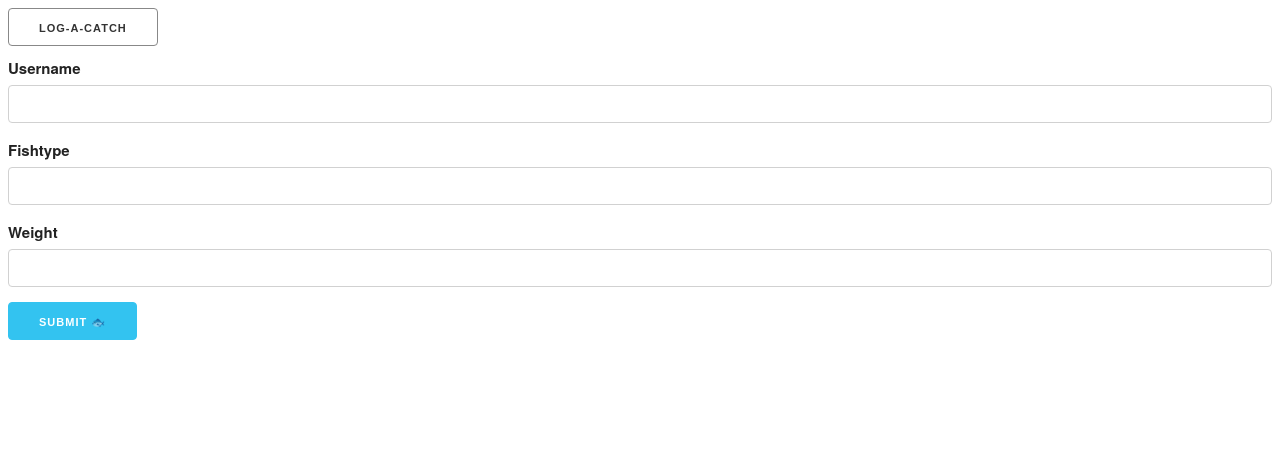
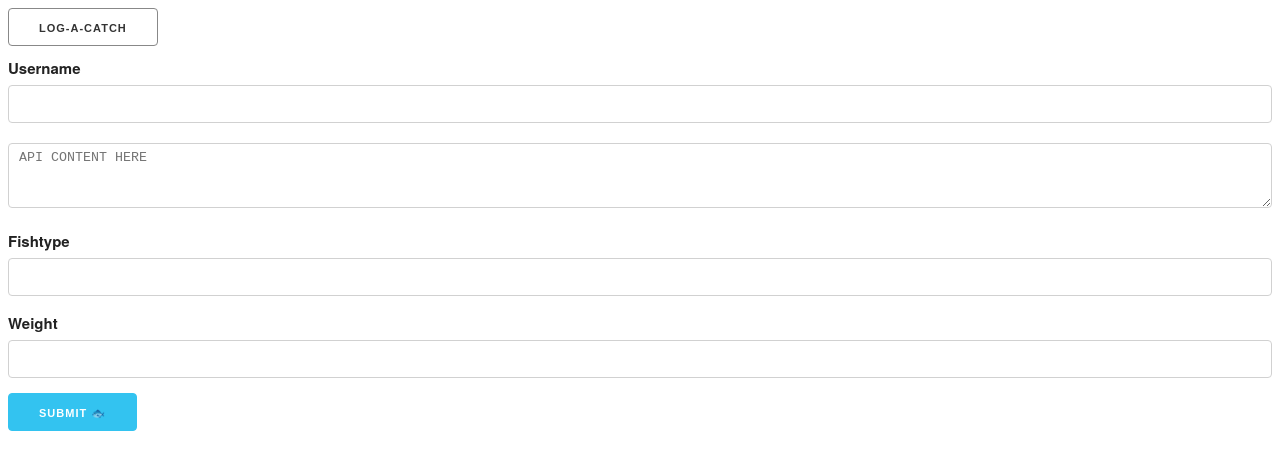
Before and after one commit to joonassuo/fishApp-backend, a plain HTML site: page index.html in a window 1280 px wide. Both pictures are taken after a click on the button "LOG-A-CATCH". Drawn offline with nearby package versions, Linux system fonts and the light colour scheme.

Commit message:
minor ui changes

```diff
--- a/client.js
+++ b/client.js
@@ -1,6 +1,15 @@
-console.log('bitch');
+const form = document.querySelector('form');
+const logCatchButton = document.querySelector('.logCatchButton');
 
-const form = document.querySelector('form');
+form.style.display = 'none';
+
+logCatchButton.addEventListener('click', () => {
+    if(form.style.display === 'none') {
+        form.style.display = '';
+    } else {
+        form.style.display = 'none';
+    }
+})
 
 form.addEventListener('submit', (event) => {
     event.preventDefault();
@@ -16,5 +25,6 @@ form.addEventListener('submit', (event) => {
     }
 
     console.log(JSON.stringify(fish));
-
+    form.style.display = 'none';
+    form.reset();
 });
--- a/index.html
+++ b/index.html
@@ -17,6 +17,8 @@
             <form class="logCatchForm">
                 <label for="name">Username</label>
                 <input class="u-full-width" type="text" id="username" name="username">
+                <label for="apiContent"></label>
+                <textarea class="u-full-width" type="text" id="apiContent" name="apiContent" placeholder="API CONTENT HERE"></textarea>
                 <label for="fishtype">Fishtype</label>
                 <input class="u-full-width" type="text" id="fishtype" name="fishtype">
                 <label for="weight">Weight</label>
```
Also changed, not shown: server/server.js (added).
